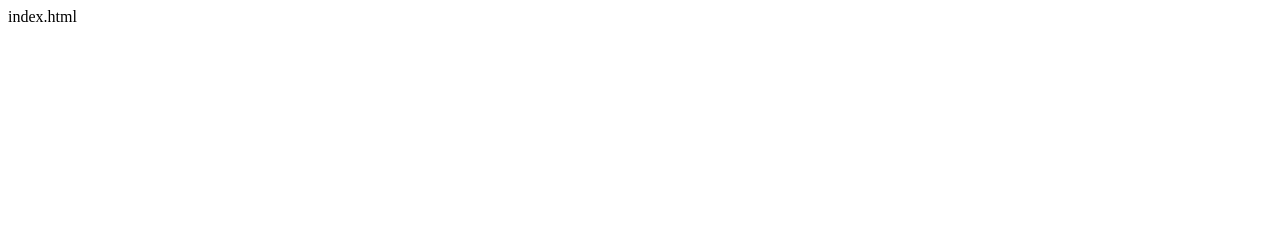
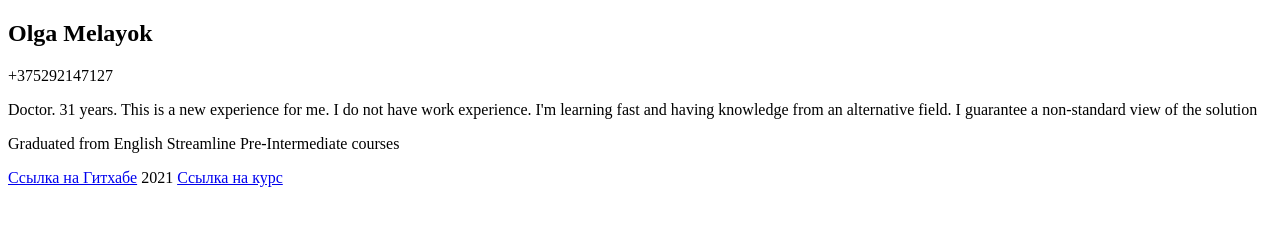
Before and after one commit to Olitera/rsschool-cv-old, a plain HTML site: page index.html in a window 1280 px wide. Drawn offline with Linux system fonts and the light colour scheme.

Commit message:
fix: change html file

```diff
--- a/index.html
+++ b/index.html
@@ -1 +1,27 @@
-index.html
+<!DOCTYPE html>
+<html lang="ru">
+<head>
+    <meta charset="UTF-8">
+    <title>Resume</title>
+</head>
+<body>
+    <main>
+        <article>
+            <header>
+                <h1>Olga Melayok</h1>
+            </header>
+
+            <p>+375292147127</p>
+            <p>Doctor. 31 years. This is a new experience for me. I do not have work experience. I'm learning fast and having knowledge from an alternative field. I guarantee a non-standard view of the solution
+             </p>
+             <p>Graduated from English Streamline Pre-Intermediate courses</p></p>
+
+            <footer>
+                <a href="https://github.com/Olitera">Ссылка на Гитхабе</a>
+              <time datetime="2021">2021</time>
+              <a href="https://rs.school/js/">Ссылка на курс</a>
+            </footer>
+        </article>
+    </main>
+</body>
+</html>
```
